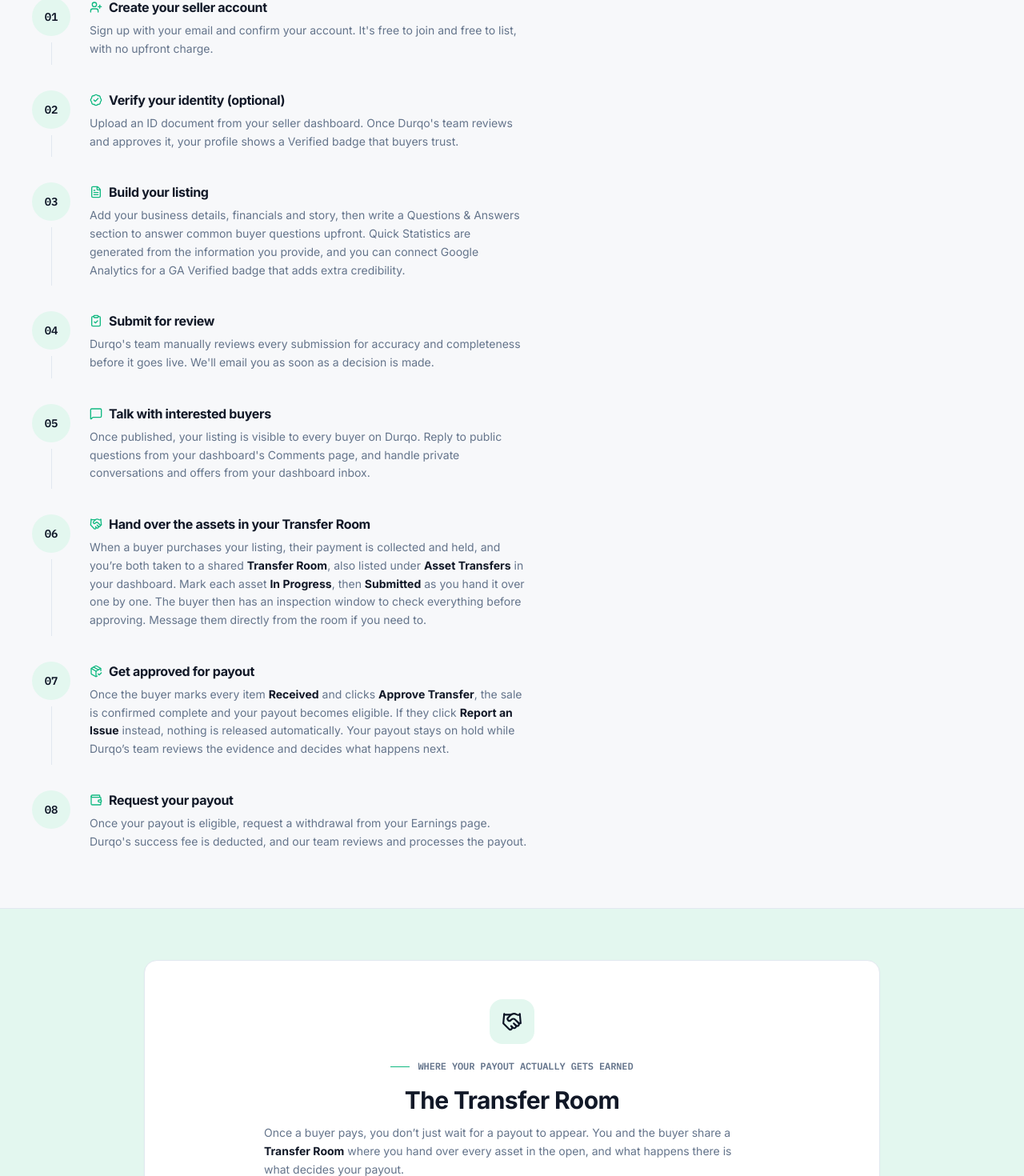
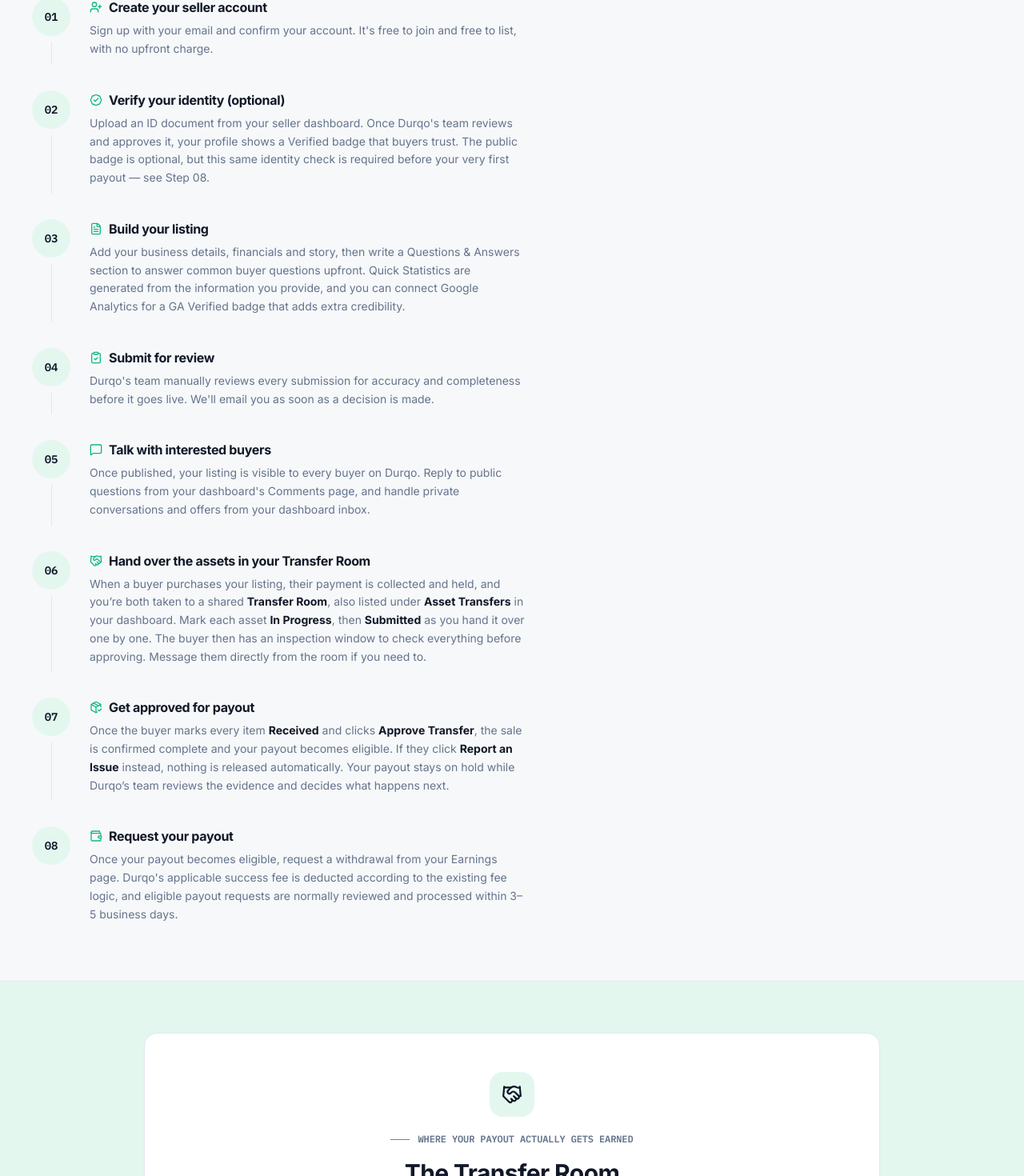
Before and after one commit to mdmanirmia/durqo-app, a Next.js app: page /how-to-sell in a window 1280 px wide. Shown: the part 849-2319 px from the top of the page at 80% size. Built offline with nearby package versions, Linux system fonts and the light colour scheme; no server answers.

Commit message:
Update how-to-sell guide for payout policy v2

```diff
--- a/src/app/how-to-sell/page.tsx
+++ b/src/app/how-to-sell/page.tsx
@@ -128,7 +128,7 @@
     n: "02",
     icon: BadgeCheck,
     title: "Verify your identity (optional)",
-    body: "Upload an ID document from your seller dashboard. Once Durqo's team reviews and approves it, your profile shows a Verified badge that buyers trust.",
+    body: "Upload an ID document from your seller dashboard. Once Durqo's team reviews and approves it, your profile shows a Verified badge that buyers trust. The public badge is optional, but this same identity check is required before your very first payout — see Step 08.",
   },
   {
     n: "03",
@@ -181,7 +181,7 @@
     n: "08",
     icon: Wallet,
     title: "Request your payout",
-    body: "Once your payout is eligible, request a withdrawal from your Earnings page. Durqo's success fee is deducted, and our team reviews and processes the payout.",
+    body: "Once your payout becomes eligible, request a withdrawal from your Earnings page. Durqo's applicable success fee is deducted according to the existing fee logic, and eligible payout requests are normally reviewed and processed within 3–5 business days.",
   },
 ] as const;
 
@@ -411,6 +411,7 @@
                   processes every request. bKash, Rocket and Nagad withdrawals are each capped at ৳50,000 per day
                   and ৳300,000 per month, based on that day&rsquo;s exchange rate.
                 </p>
+                <p className="mt-2 max-w-[54ch] text-sm font-medium text-ink">Processing time: Normally 3–5 business days.</p>
                 <div className="mt-5 flex flex-wrap gap-2">
                   {PAYOUT_METHODS.map((m) => (
                     <span
```
